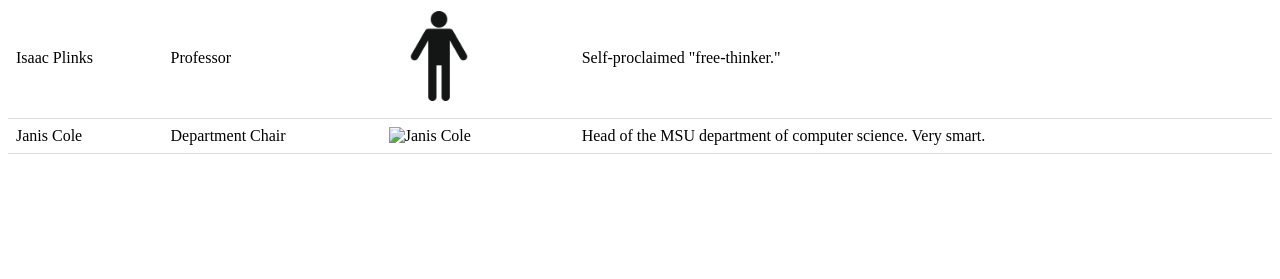
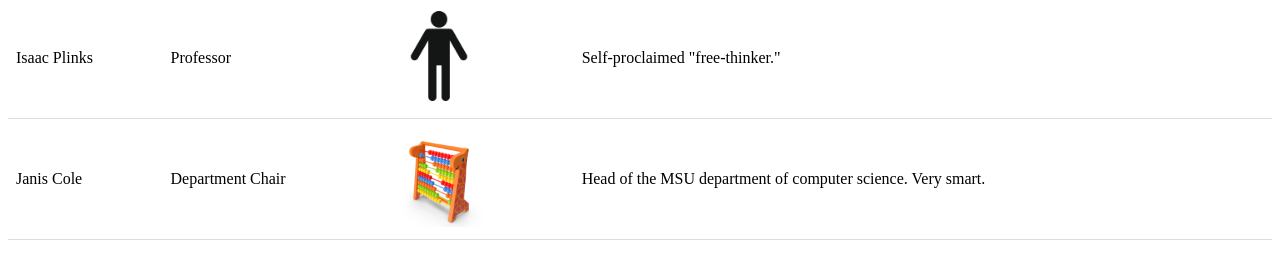
Before and after one commit to gon3yesterday/fake-cs-dept, a plain HTML site: page faculty.html in a window 1280 px wide. Shown: the part 117-396 px from the top of the page. Drawn offline with Linux system fonts and the light colour scheme.

Commit message:
Update faculty.html
typo in image link for Janis Cole

```diff
--- a/faculty.html
+++ b/faculty.html
@@ -41,7 +41,7 @@
             <tr>
                 <td>Janis Cole</td>
                 <td>Department Chair</td>
-                <td><img src="prof2.jpg" alt="Janis Cole"></td>
+                <td><img src="prof2.jpeg" alt="Janis Cole"></td>
                 <td>Head of the MSU department of computer science. Very smart.</td>
             </tr>
         </table>
```
